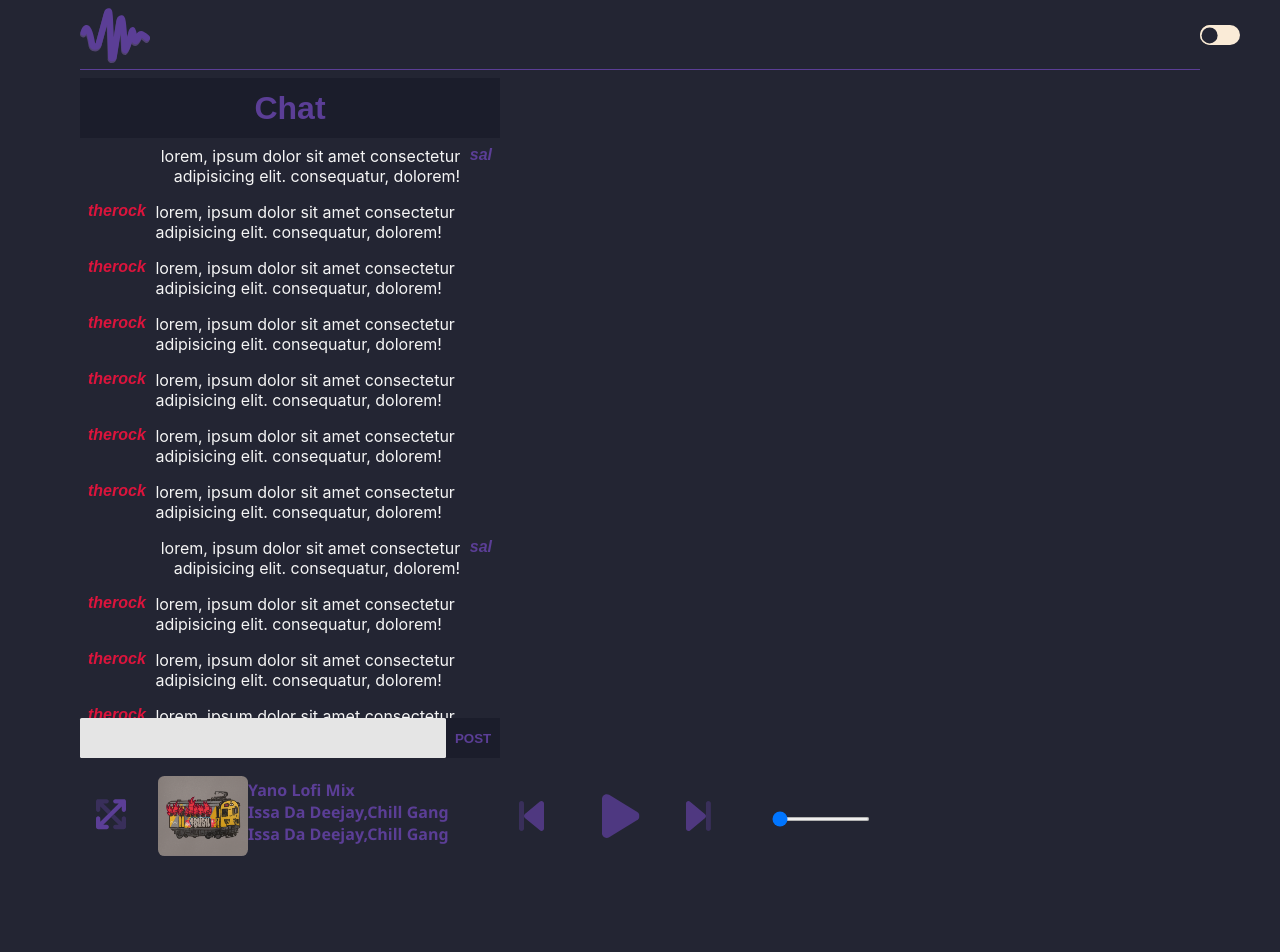
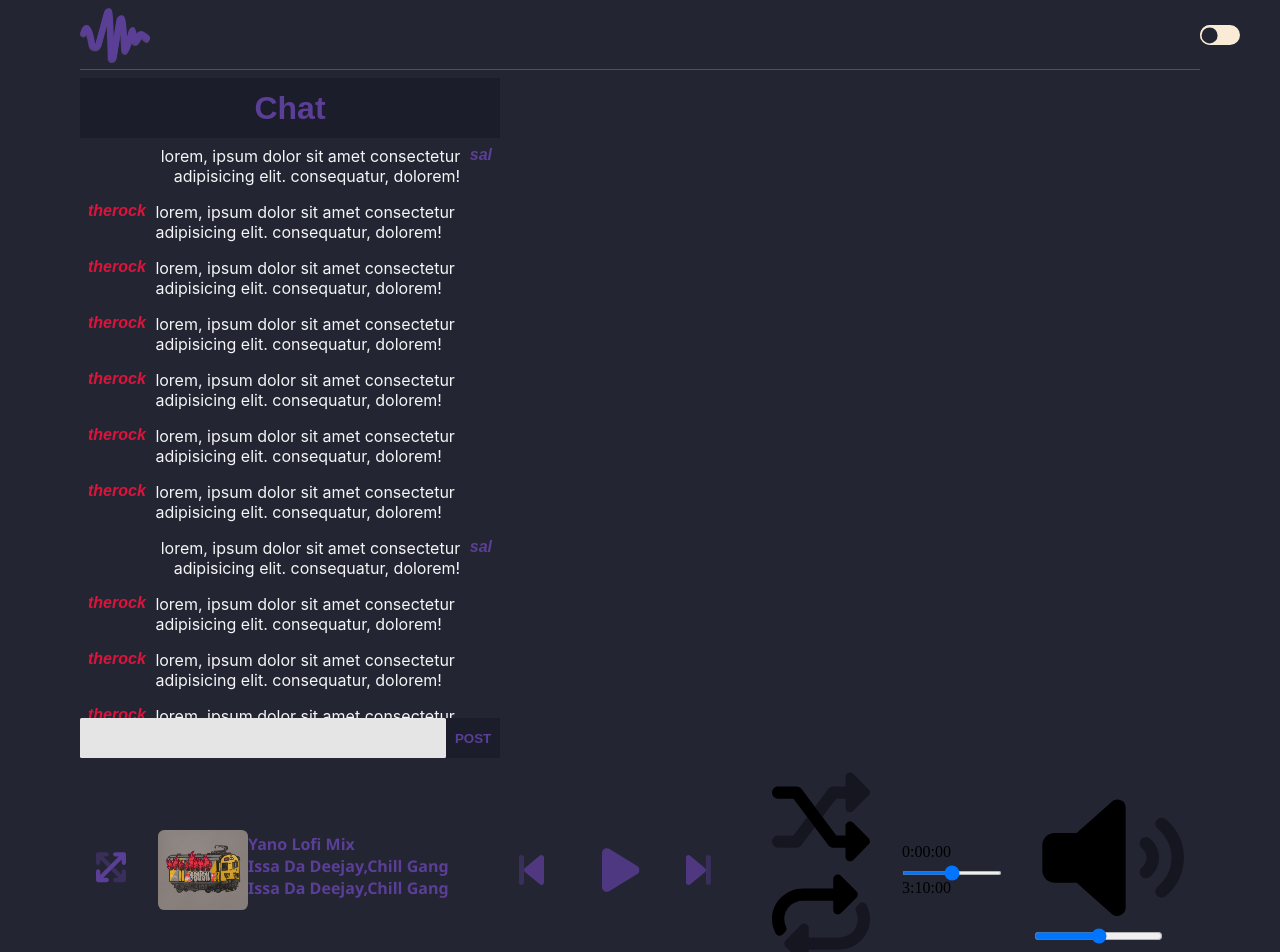
Before and after one commit to ngakana/mzansi-waya, a React (Create React App) app: page / in a window 1280 px wide. Shown: the top 952 px of the page. Before the commit the page ends 866 px from the top, so only its background shows below. Built offline with nearby package versions, Linux system fonts and the light colour scheme.

Commit message:
✨  use updated range input component

```diff
--- a/src/components/Playerbar.jsx
+++ b/src/components/Playerbar.jsx
@@ -5,7 +5,9 @@ import { ReactComponent as MinimizeButton } from "assets/icons/arrows-minimize.s
 
 import SongCard from "./SongCard";
 import MediaPlayControls from "./MediaPlayControls";
-import RangeInput from "./RangeInput";
+import SongProgressBar from "./SongProgressBar";
+import PlaybackSettingsControls from "./PlaybackSettingsControls";
+import VolumeControl from "./VolumeControl";
 
 import { PlayingSongContext } from "hooks/PlayingSongContext";
 
@@ -35,11 +37,9 @@ function Playerbar() {
                 featured={playingSong.song.featured}
             />
             <MediaPlayControls />
-            <RangeInput
-                name="track"
-                max={playingSong.song.len}
-                value={playingSong.song.len}
-            />
+            <PlaybackSettingsControls />
+            <SongProgressBar />
+            <VolumeControl />
         </div>
     );
 }
--- /dev/null
+++ b/src/components/SongProgressBar.jsx
@@ -0,0 +1,21 @@
+import { useContext } from "react";
+
+import { PlayingSongContext } from "hooks/PlayingSongContext";
+
+import RangeInput from "./RangeInput";
+
+function SongProgressBar() {
+
+    const { playingSong, setPlayingSong, changePlayingSong } = useContext(PlayingSongContext);
+
+    return(
+        <div className="song-progress-bar">
+            {/* <p>{playingSong.playedLen}</p> */}
+            <p>0:00:00</p>
+            <RangeInput name="track" max="100" />
+            {/* <p>{playingSong.len}</p> */}
+            <p>3:10:00</p>
+        </div>
+    );
+}
+export default SongProgressBar;
```
